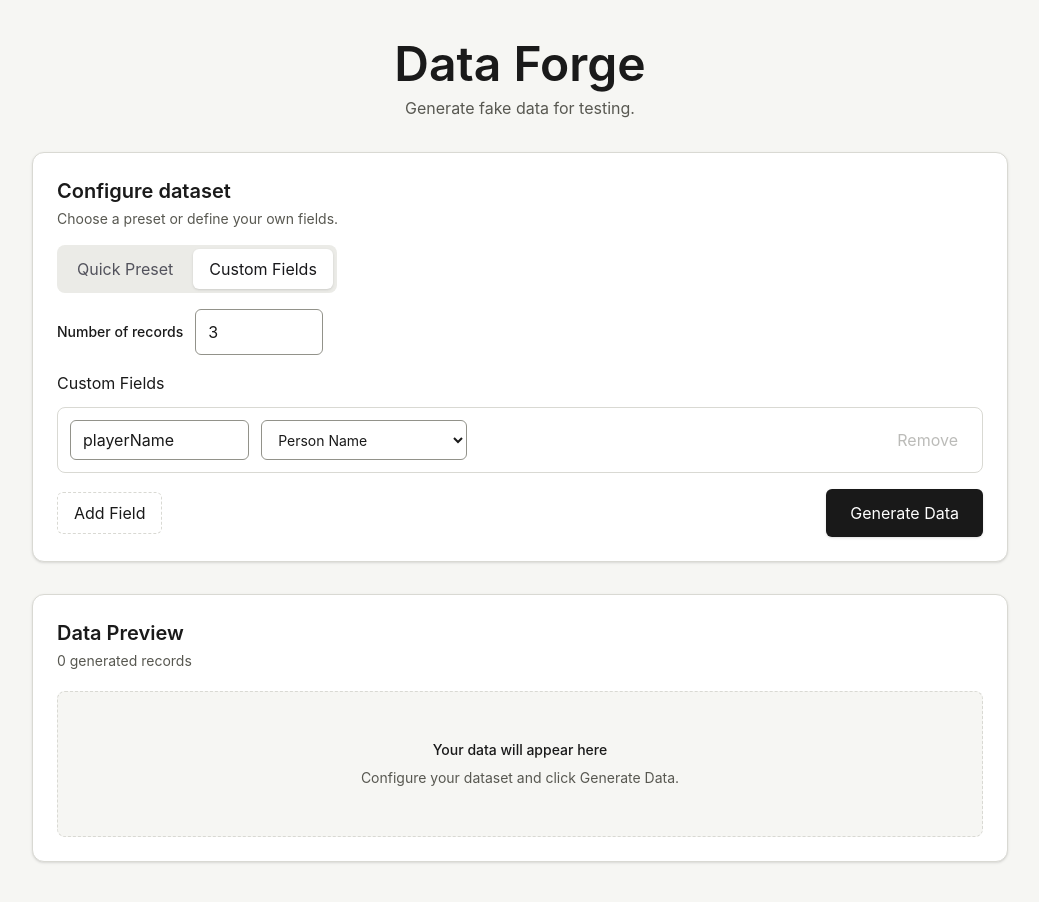
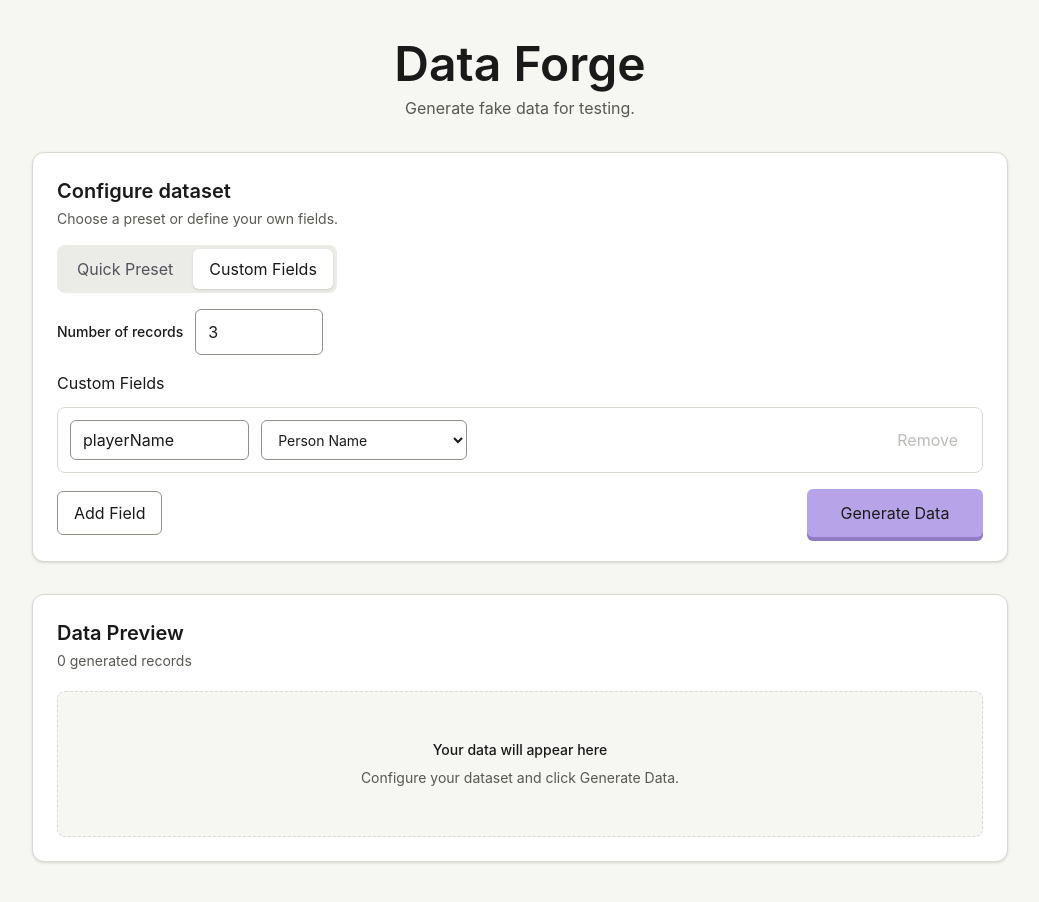
Before and after one commit to NguyenDucAnh20235585/data-forge, a React (Vite) app in the folder frontend/: page / in a window 1280 px wide. Both pictures are taken after a click on the button "Custom Fields". Shown: the whole page, without its empty margins (120-1159 px from the left). Built offline with nearby package versions, Linux system fonts and the light colour scheme.

Commit message:
style: refine button hierarchy and interactions

```diff
--- a/frontend/src/App.tsx
+++ b/frontend/src/App.tsx
@@ -81,6 +81,10 @@ function App() {
     setLoading(true);
     setError("");
 
+    const minimumLoading = new Promise<void>((resolve) => {
+      setTimeout(resolve, 600);
+    });
+
     try {
       const payload =
         mode === "quick"
@@ -105,6 +109,7 @@ function App() {
       console.error(error);
       setError("Unable to generate data.");
     } finally {
+      await minimumLoading;
       setLoading(false);
     }
   };
@@ -218,7 +223,7 @@ function App() {
             <button
               type="button"
               onClick={handleAddField}
-              className="rounded-md border border-dashed border-outline px-4 py-2 text-sm font-medium text-ink transition-colors duration-150 hover:border-accent hover:bg-surface-soft"
+              className="rounded-md border border-control-outline bg-surface inline-flex h-11 items-center justify-center px-4 text-sm font-medium text-ink transition-colors duration-150 hover:bg-surface-soft"
             >
               Add Field
             </button>
@@ -227,12 +232,36 @@ function App() {
           <button
             type="button"
             onClick={handleGenerate}
+            aria-busy={loading}
             disabled={
               loading || !Number.isInteger(count) || count < 1 || count > 1000
             }
-            className="ml-auto rounded-md bg-primary h-12 px-6 text-sm font-semibold text-white shadow-sm transition-colors duration-150 hover:bg-zinc-800 focus-visible:outline-2 focus-visible:outline-offset-2 focus-visible:outline-accent disabled:cursor-not-allowed disabled:opacity-50"
+            className="
+  ml-auto inline-flex h-12 w-44 items-center justify-center rounded-md px-6
+  bg-action-primary text-sm font-semibold text-ink
+  transition-[transform,background-color,box-shadow]
+  duration-300 ease-[cubic-bezier(0.22,1,0.36,1)]
+  hover:bg-action-primary-hover
+  shadow-[0_4px_0_#8F7BC4]
+  active:translate-y-[3px]
+  active:shadow-[0_1px_0_#8F7BC4]
+  active:duration-100
+  focus-visible:outline-2 focus-visible:outline-offset-2 focus-visible:outline-accent
+  disabled:cursor-not-allowed disabled:opacity-50
+  disabled:active:scale-100
+  disabled:aria-busy:opacity-100
+"
           >
-            {loading ? "Generating..." : "Generate Data"}
+            {loading ? (
+              <span
+                role="status"
+                className="animate-[pulse_1s_ease-in-out_infinite] motion-reduce:animate-none"
+              >
+                Generating...
+              </span>
+            ) : (
+              "Generate Data"
+            )}
           </button>
         </div>
       </div>
@@ -256,13 +285,13 @@ function App() {
             <div className="flex gap-2">
               <button
                 onClick={handleExportJson}
-                className="rounded-md border border-outline px-4 py-2 text-sm font-medium hover:bg-surface-soft"
+                className="rounded-md border border-control-outline bg-surface inline-flex h-11 items-center justify-center px-4 text-sm font-medium text-ink transition-colors duration-150 hover:bg-surface-soft"
               >
                 Export JSON
               </button>
               <button
                 onClick={handleExportCsv}
-                className="rounded-md border border-outline px-4 py-2 text-sm font-medium hover:bg-surface-soft"
+                className="rounded-md border border-control-outline bg-surface inline-flex h-11 items-center justify-center px-4 text-sm font-medium text-ink transition-colors duration-150 hover:bg-surface-soft"
               >
                 Export CSV
               </button>
--- a/frontend/src/index.css
+++ b/frontend/src/index.css
@@ -9,25 +9,27 @@
   --ink: #1a1a1a;
   --primary: #191919;
   --accent: #0000c2;
+  --action-primary: #b7a4e8;
+  --action-primary-hover: #a990da;
+  --border-color: #d9d9d3;
 
   color: var(--ink);
   background-color: var(--canvas);
-  --border-color: #d9d9d3;
 }
 
 @theme inline {
   --color-canvas: var(--canvas);
   --color-surface: var(--surface);
   --color-surface-soft: var(--surface-soft);
-
   --color-ink: var(--ink);
   --color-muted: var(--muted);
   --color-outline: var(--border-color);
   --color-control-outline: var(--border-control);
-
   --color-primary: var(--primary);
   --color-accent: var(--accent);
   --muted: #585851;
+  --color-action-primary: var(--action-primary);
+  --color-action-primary-hover: var(--action-primary-hover);
 }
 
 * {
```
